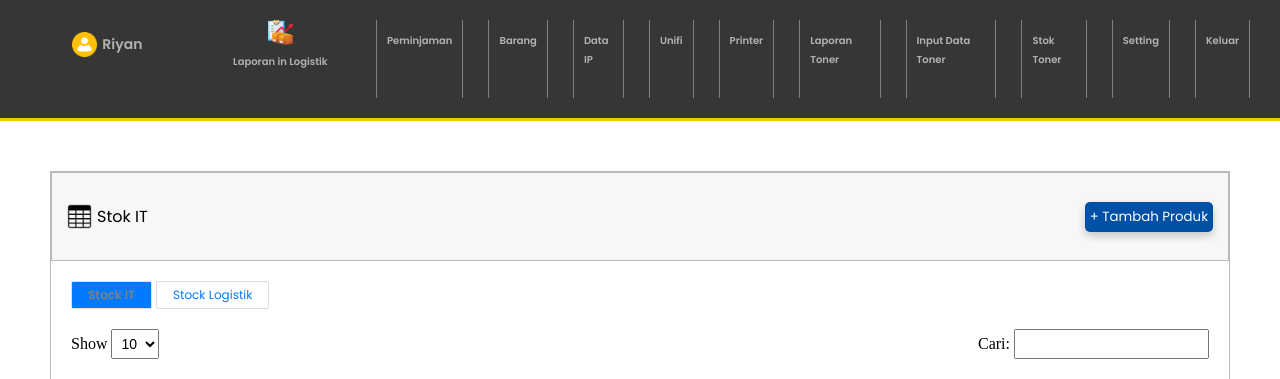
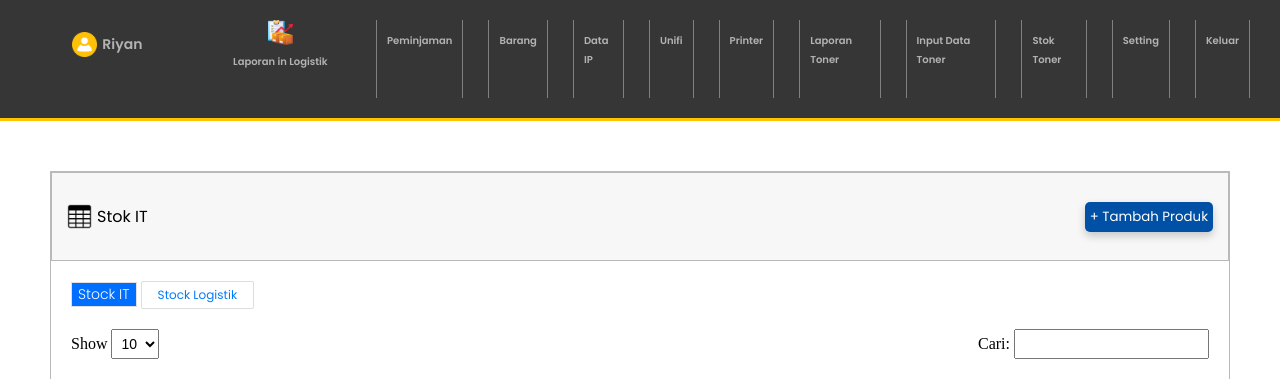
Before and after one commit to YoshuaGES/Magang-Teo-Admin, a PHP site: the page made by Admin/Stok Toner/stokToner.html in a window 1280 px wide. Shown: the top 379 px of the page. Run offline with PHP 8.4, Linux system fonts and the light colour scheme.

Commit message:
push again

```diff
--- a/Admin/Stok Toner/stokToner.css
+++ b/Admin/Stok Toner/stokToner.css
@@ -255,9 +255,23 @@ td {
   background-color: #f0f0f0;
 }
 
+.pagination-btn-stok {
+  background-color: rgb(0, 110, 255);
+  border: 1px solid rgb(224, 224, 224);
+  color: white;
+  font-family: "Poppins";
+  font-size: 14px;
+  font-weight: 300;
+  cursor: pointer;
+}
+
+.pagination-btn-stok:hover {
+  background-color: #00356e;
+}
+
 #prev {
   font-weight: 600;
-  color: rgb(128, 128, 128);
+  color: rgb(122, 122, 122);
   font-family: "Poppins";
 }
 
--- a/Admin/Stok Toner/stokToner.html
+++ b/Admin/Stok Toner/stokToner.html
@@ -82,7 +82,7 @@
           </div>
         </div>
         <div class="pagination">
-          <button class="pagination-btn page active" id="prev">Stock IT</button>
+          <button class="pagination-btn-stok">Stock IT</button>
           <button class="pagination-btn">Stock Logistik</button>
         </div>
         <div class="table-controls">
```
